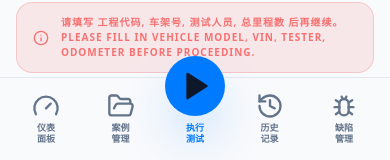
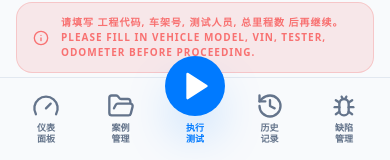
Before and after one commit to zjbthomaszhang-art/vehicle-test-recorder, a React (Vite) app: page / in a window 390 px wide. Shown: the part 679-839 px from the top of the page. Built offline with nearby package versions, Linux system fonts and the light colour scheme; no server answers.

Commit message:
fix: make play icon white in mobile navigator

```diff
--- a/src/components/MobileNavigator.jsx
+++ b/src/components/MobileNavigator.jsx
@@ -38,7 +38,7 @@ export default function MobileNavigator({ currentView, setView, onTestPress }) {
               : 'bg-white dark:bg-[#111827] shadow-sm dark:shadow-none border border-slate-200/60 dark:border-transparent border border-slate-200 dark:border-[#1e293b] text-[#007AFF] shadow-black/50 hover:bg-slate-100 dark:hover:bg-[#1e293b]'
           }`}
         >
-          <Play size={32} className={currentView === 'home' || currentView === 'test' ? 'text-slate-900 dark:text-white translate-x-0.5' : 'text-[#007AFF] translate-x-0.5'} fill="currentColor" />
+          <Play size={32} className={currentView === 'home' || currentView === 'test' ? 'text-white translate-x-0.5' : 'text-[#007AFF] translate-x-0.5'} fill="currentColor" />
         </button>
         <span className={`text-[9px] font-[700] leading-[1.3] whitespace-pre-line text-center ${currentView === 'home' || currentView === 'test' ? 'text-[#007AFF]' : 'text-slate-500'}`}>
           {'执行\n测试'}
```
